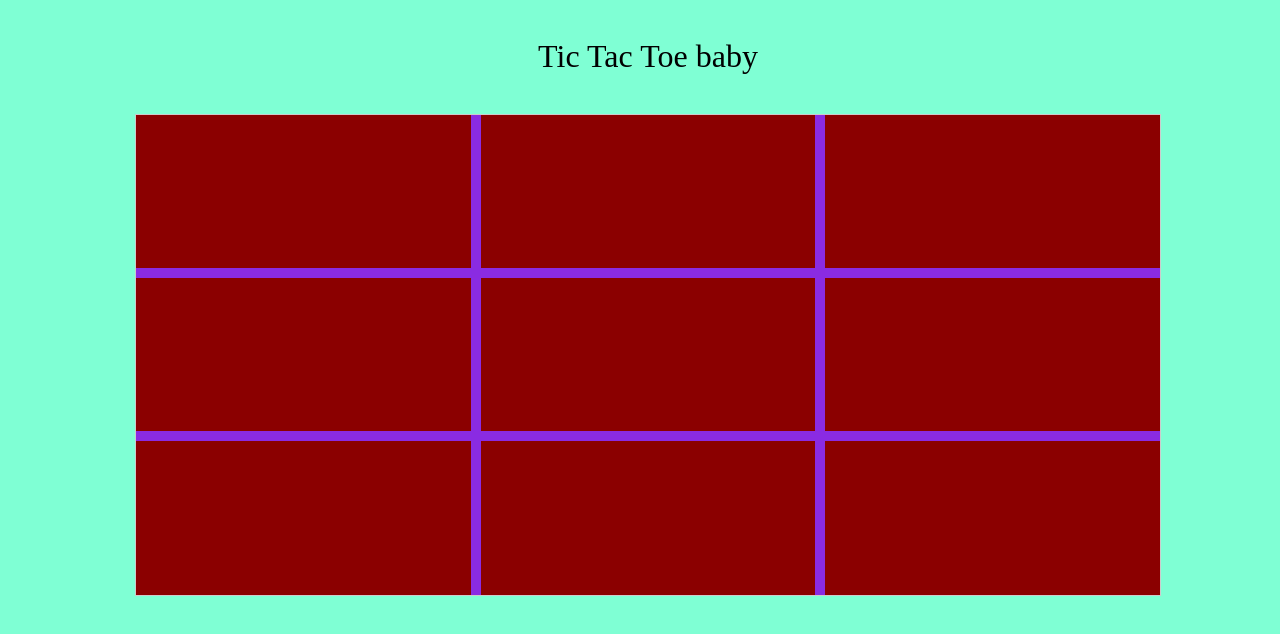
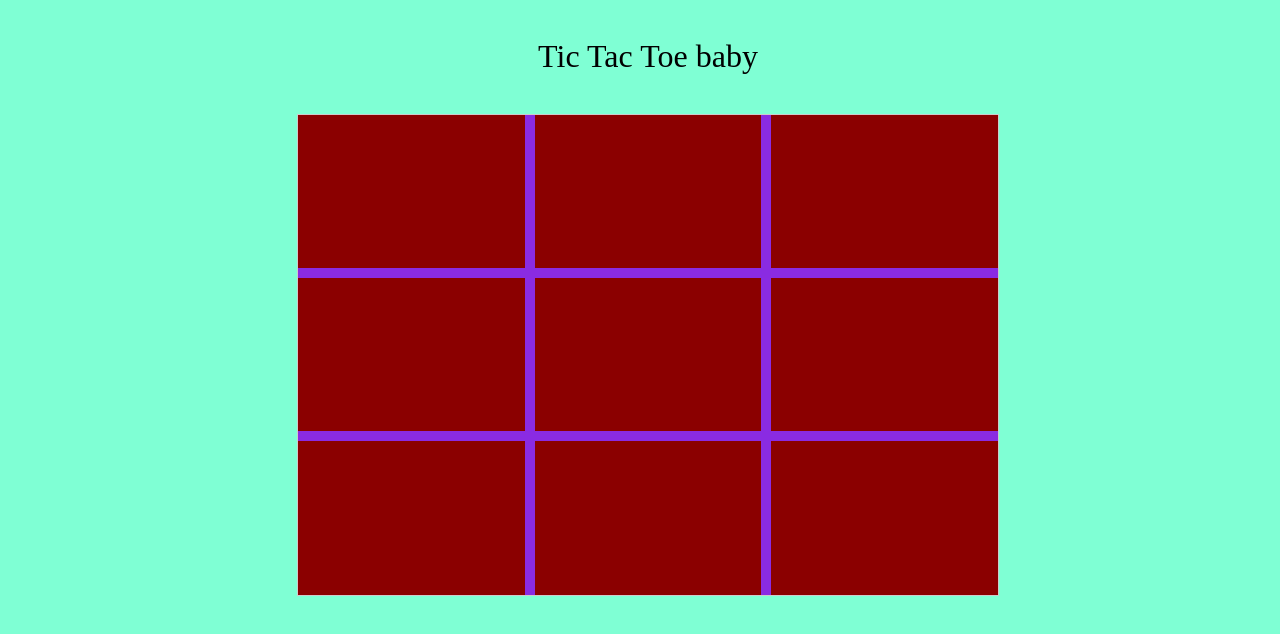
Before and after one commit to AliQTank/tic-tac-toe, a plain HTML site: page index.html in a window 1280 px wide. Drawn offline with Linux system fonts and the light colour scheme.

Commit message:
enblanco

```diff
--- a/styles.css
+++ b/styles.css
@@ -51,3 +51,12 @@ header {
 #player-2 {
     background-color: coral;
 }
+
+/* FORMAT FOR MIN AND MAX SIZES */
+@media (min-width: 1000px) {
+    #gameboard {
+      width: 700px;
+    }
+
+
+  }
```
